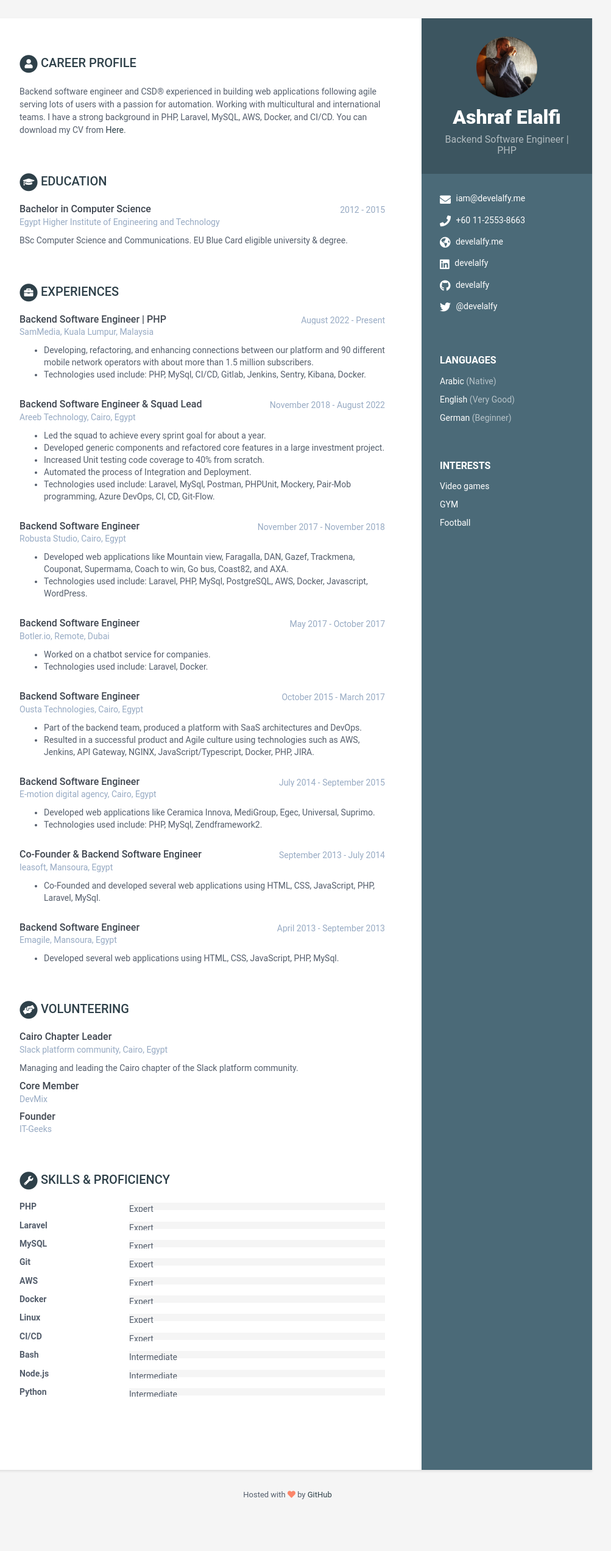
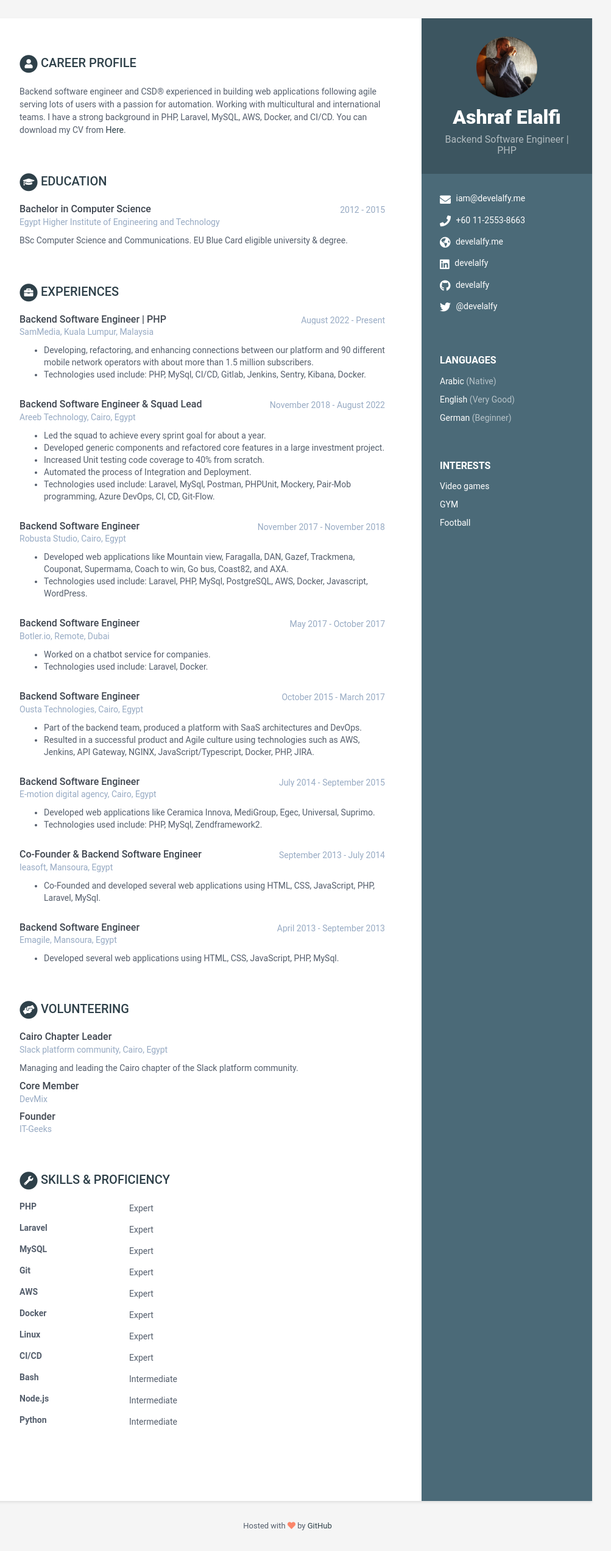
Before and after one commit to develalfy/develalfy.github.io, a Jekyll site: the page built from index.html, in a window 1280 px wide. Shown: the whole page at 61% size, without its empty margins (168-1171 px from the left). Built offline with Jekyll 4.4.1, drawn with Linux system fonts in a browser that asks for light colours; before the commit the page ends 2492 px from its top, so only the background shows below that.

Commit message:
Add level

```diff
--- a/_includes/skills.html
+++ b/_includes/skills.html
@@ -17,11 +17,9 @@
 
       <h3 class="level-title">{{ skill.name }}</h3>
 
-      <div class="level-bar">
-        <div>
-          {{ skill.level }}
-        </div>
-      </div><!--//level-bar-->
+      <div>
+        {{ skill.level }}
+      </div>
 
     </div><!--//item-->
     {% endfor %}
```
